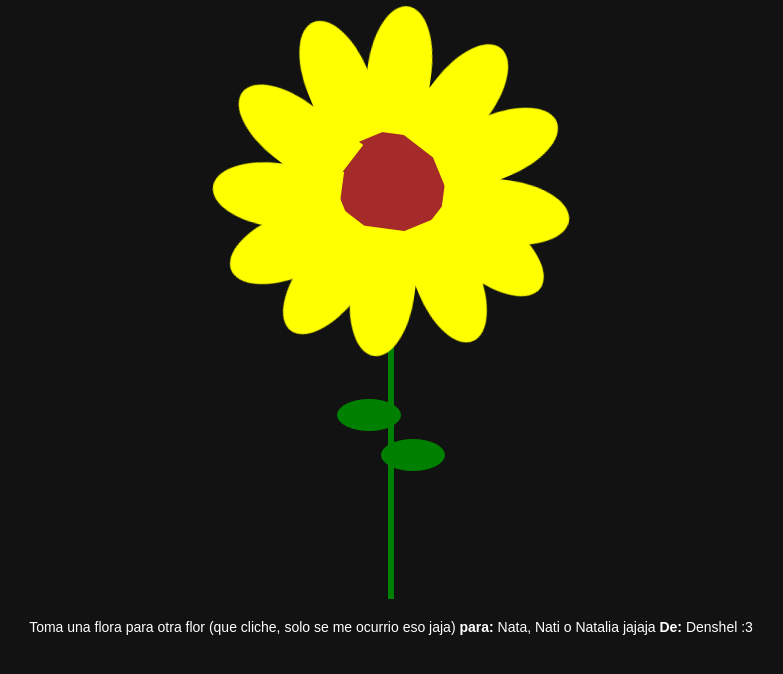
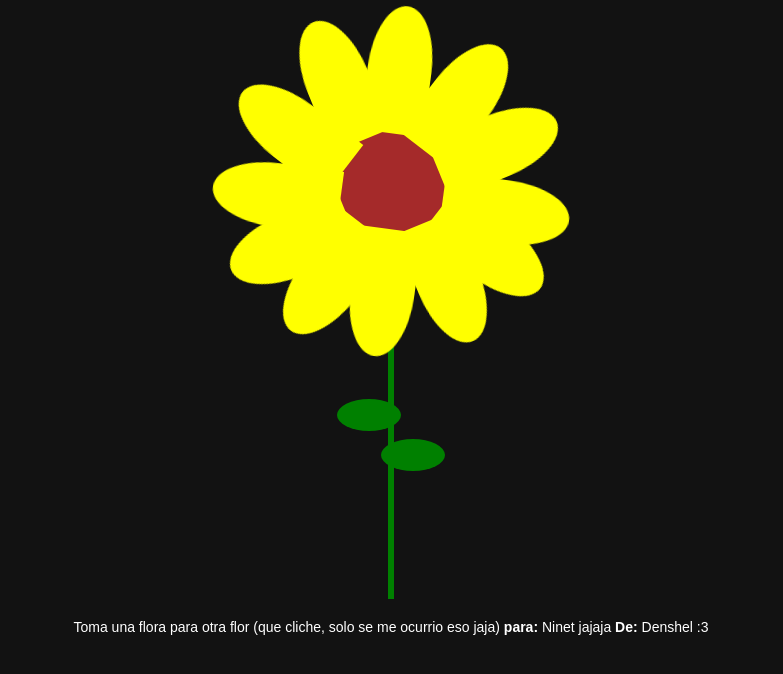
Before and after one commit to Denshei/flor, a plain HTML site: page index.html in a window 1280 px wide. Shown: the whole page, without its empty margins (249-1032 px from the left). Drawn offline with Linux system fonts and the light colour scheme.

Commit message:
Update index.html
actualizacion para ninet

```diff
--- a/index.html
+++ b/index.html
@@ -287,7 +287,7 @@
     </div>
 
     <div class="footer-text">
-        Toma una flora para otra flor (que cliche, solo se me ocurrio eso jaja) <strong>para:</strong> Nata, Nati o Natalia jajaja <strong>De:</strong> Denshel :3
+        Toma una flora para otra flor (que cliche, solo se me ocurrio eso jaja) <strong>para:</strong> Ninet jajaja <strong>De:</strong> Denshel :3
     </div>
 </body>
 
```
